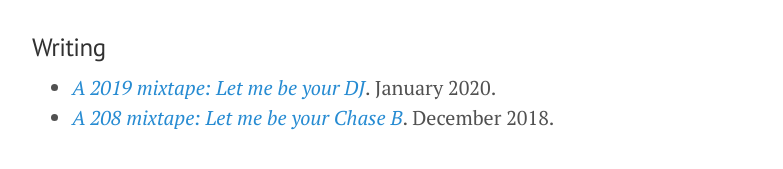
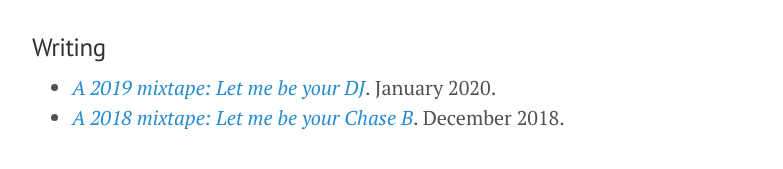
Before and after one commit to djpardis/djpardis.github.io, a Jekyll site: the page built from djing.md, in a window 1280 px wide. Shown: the part 670-839 px from the top of the page, without its empty margins (248-1031 px from the left). Built offline with Jekyll 4.4.1, drawn with Linux system fonts in a browser that asks for light colours.

Commit message:
Fix DJing

```diff
--- a/djing.md
+++ b/djing.md
@@ -10,4 +10,4 @@ published: true
 ### Writing
 
 - <em><a href="https://medium.com/@djpardis/a-2019-mixtape-6a910e8b4771" target="_blank">A 2019 mixtape: Let me be your DJ</a></em>. January 2020.
-- <em><a href="https://medium.com/@djpardis/a-2018-mixtape-fac340db5e11" target="_blank">A 208 mixtape: Let me be your Chase B</a></em>. December 2018.
+- <em><a href="https://medium.com/@djpardis/a-2018-mixtape-fac340db5e11" target="_blank">A 2018 mixtape: Let me be your Chase B</a></em>. December 2018.
```
